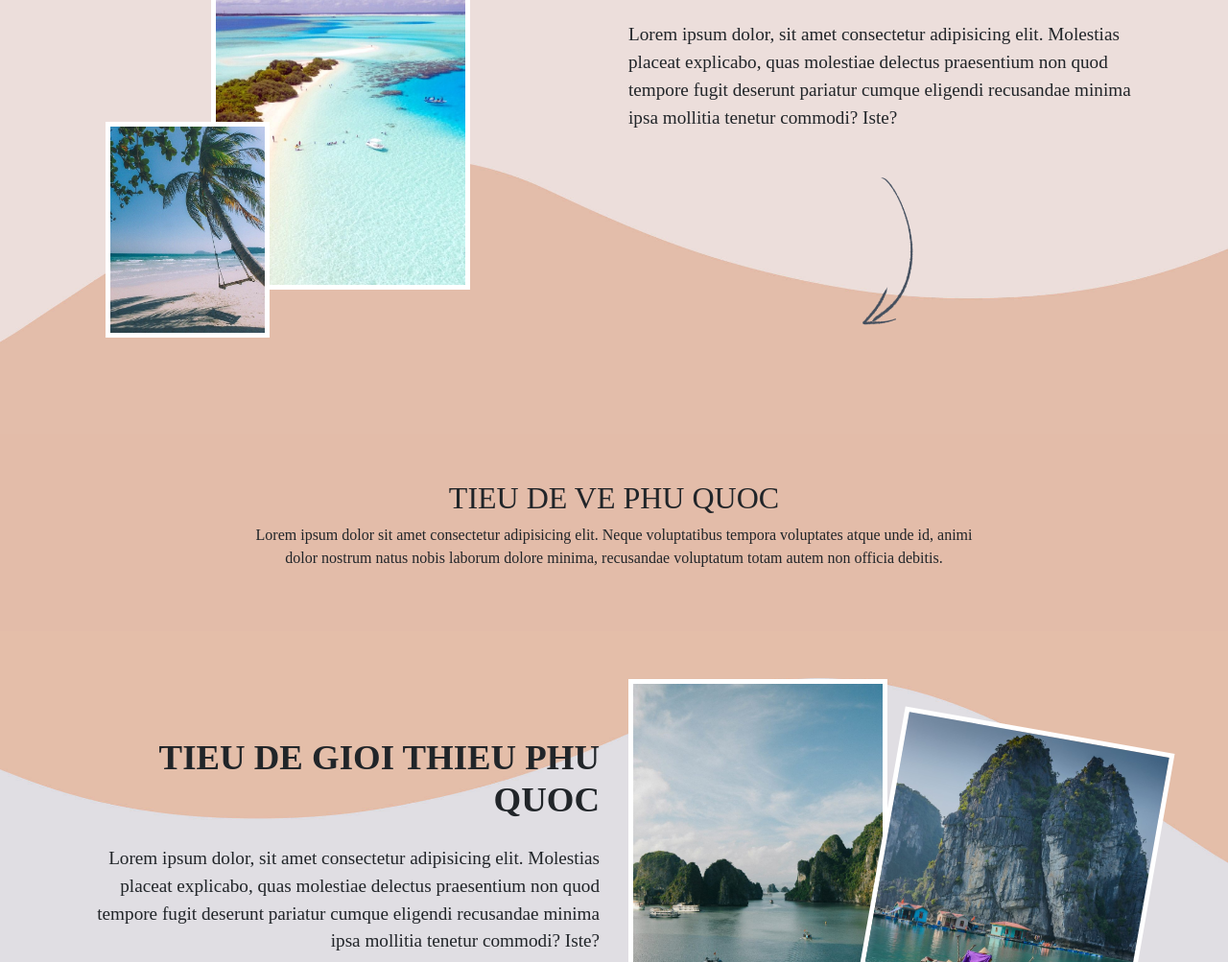
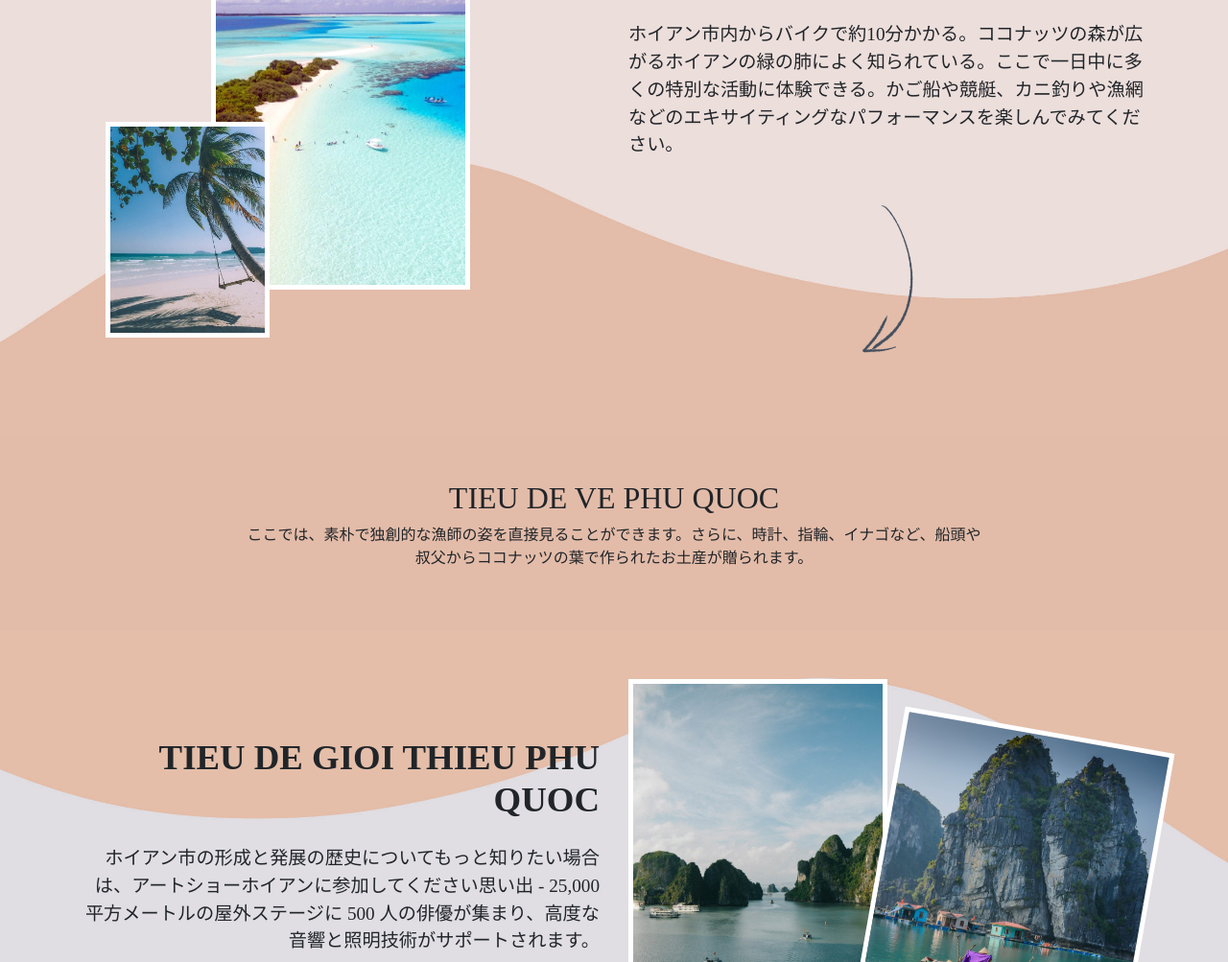
Before and after one commit to tienlong98/project-intership-html, a plain HTML site: page phuquoc.html in a window 1280 px wide. Shown: the part 297-1300 px from the top of the page at 96% size. Drawn offline with nearby package versions, Linux system fonts and the light colour scheme; some packages are replaced by stand-ins of ours; a script that the page names is missing; a web font is replaced by a local one.

Commit message:
update code

```diff
--- a/phuquoc.html
+++ b/phuquoc.html
@@ -25,10 +25,7 @@
                 <div class="col-lg-6 col-md-6 col-sm-12 col-12 content-1-right">
                     <h1>Wellcome to PHU QUOC</h1>
                     <p>
-                        Lorem ipsum dolor, sit amet consectetur adipisicing elit.
-                        Molestias placeat explicabo, quas molestiae delectus praesentium
-                        non quod tempore fugit deserunt pariatur cumque eligendi
-                        recusandae minima ipsa mollitia tenetur commodi? Iste?
+                        ホイアン市内からバイクで約10分かかる。ココナッツの森が広がるホイアンの緑の肺によく知られている。ここで一日中に多くの特別な活動に体験できる。かご船や競艇、カニ釣りや漁網などのエキサイティングなパフォーマンスを楽しんでみてください。
                     </p>
                     <div class="d-flex justify-content-center mt-5">
                         <img src="./images/muiten.png" class="img-fluid" width="10%" alt="" />
@@ -41,10 +38,7 @@
         <div class="fix-w mt-5 mb-5">
             <h2 class="fw-bold">TIEU DE VE PHU QUOC</h2>
             <p class="fs-5">
-                Lorem ipsum dolor sit amet consectetur adipisicing elit. Neque
-                voluptatibus tempora voluptates atque unde id, animi dolor nostrum
-                natus nobis laborum dolore minima, recusandae voluptatum totam autem
-                non officia debitis.
+                ここでは、素朴で独創的な漁師の姿を直接見ることができます。さらに、時計、指輪、イナゴなど、船頭や叔父からココナッツの葉で作られたお土産が贈られます。
             </p>
         </div>
     </div>
@@ -55,10 +49,8 @@
                     <div>
                         <h1>TIEU DE GIOI THIEU PHU QUOC</h1>
                         <p>
-                            Lorem ipsum dolor, sit amet consectetur adipisicing elit.
-                            Molestias placeat explicabo, quas molestiae delectus praesentium
-                            non quod tempore fugit deserunt pariatur cumque eligendi
-                            recusandae minima ipsa mollitia tenetur commodi? Iste?
+                            ホイアン市の形成と発展の歴史についてもっと知りたい場合は、アートショーホイアンに参加してください思い出 - 25,000 平方メートルの屋外ステージに 500
+                            人の俳優が集まり、高度な音響と照明技術がサポートされます。
                         </p>
                         <div class="d-flex justify-content-center mt-5">
                             <img src="./images/muiten1.png" class="img-fluid" width="10%" alt="" />
```
